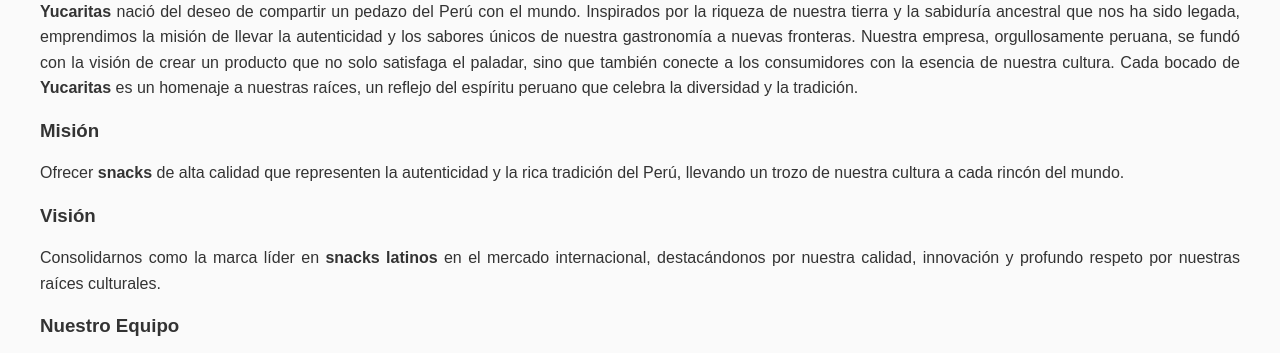
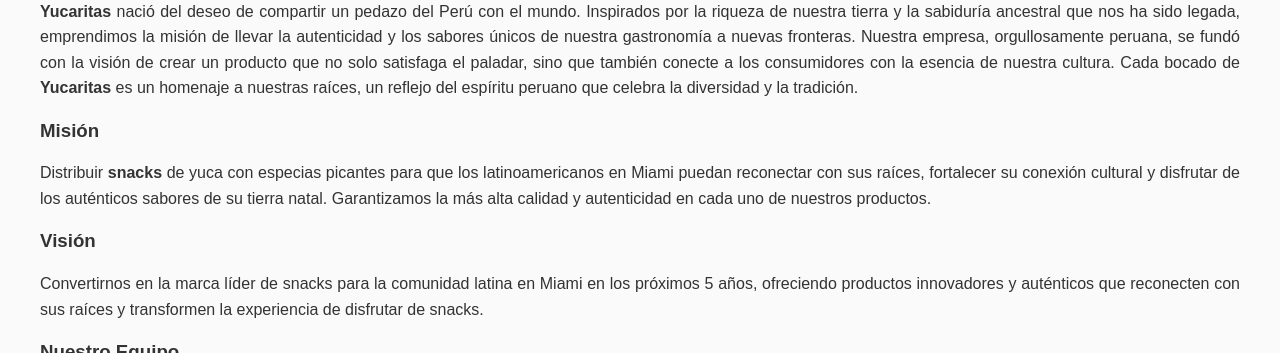
Before and after one commit to tensai-22/yucaritas-snack-saludable, a plain HTML site: page nosotros.html in a window 1280 px wide. Shown: the part 528-881 px from the top of the page. Drawn offline with Linux system fonts and the light colour scheme.

Commit message:
Actualización del archivo HTML

```diff
--- a/nosotros.html
+++ b/nosotros.html
@@ -114,10 +114,10 @@
         <p><strong>Yucaritas</strong> nació del deseo de compartir un pedazo del Perú con el mundo. Inspirados por la riqueza de nuestra tierra y la sabiduría ancestral que nos ha sido legada, emprendimos la misión de llevar la autenticidad y los sabores únicos de nuestra gastronomía a nuevas fronteras. Nuestra empresa, orgullosamente peruana, se fundó con la visión de crear un producto que no solo satisfaga el paladar, sino que también conecte a los consumidores con la esencia de nuestra cultura. Cada bocado de <strong>Yucaritas</strong> es un homenaje a nuestras raíces, un reflejo del espíritu peruano que celebra la diversidad y la tradición.</p>
 
         <h3>Misión</h3>
-        <p>Ofrecer <strong>snacks</strong> de alta calidad que representen la autenticidad y la rica tradición del Perú, llevando un trozo de nuestra cultura a cada rincón del mundo.</p>
+        <p>Distribuir <strong>snacks</strong> de yuca con especias picantes para que los latinoamericanos en Miami puedan reconectar con sus raíces, fortalecer su conexión cultural y disfrutar de los auténticos sabores de su tierra natal. Garantizamos la más alta calidad y autenticidad en cada uno de nuestros productos.</p>
 
         <h3>Visión</h3>
-        <p>Consolidarnos como la marca líder en <strong>snacks latinos</strong> en el mercado internacional, destacándonos por nuestra calidad, innovación y profundo respeto por nuestras raíces culturales.</p>
+        <p>Convertirnos en la marca líder de snacks para la comunidad latina en Miami en los próximos 5 años, ofreciendo productos innovadores y auténticos que reconecten con sus raíces y transformen la experiencia de disfrutar de snacks.</p>
 
         <h3>Nuestro Equipo</h3>
         <p>Somos un equipo apasionado por la cultura y la gastronomía peruana. Cada miembro de nuestra familia <strong>Yucaritas</strong> comparte un compromiso inquebrantable con la calidad, la autenticidad y la satisfacción de nuestros clientes. Desde la selección de los ingredientes hasta el momento en que nuestro producto llega a tu mesa, ponemos nuestro corazón en cada paso del proceso.</p>
```
Also changed, not shown: images/logo.jpeg.
